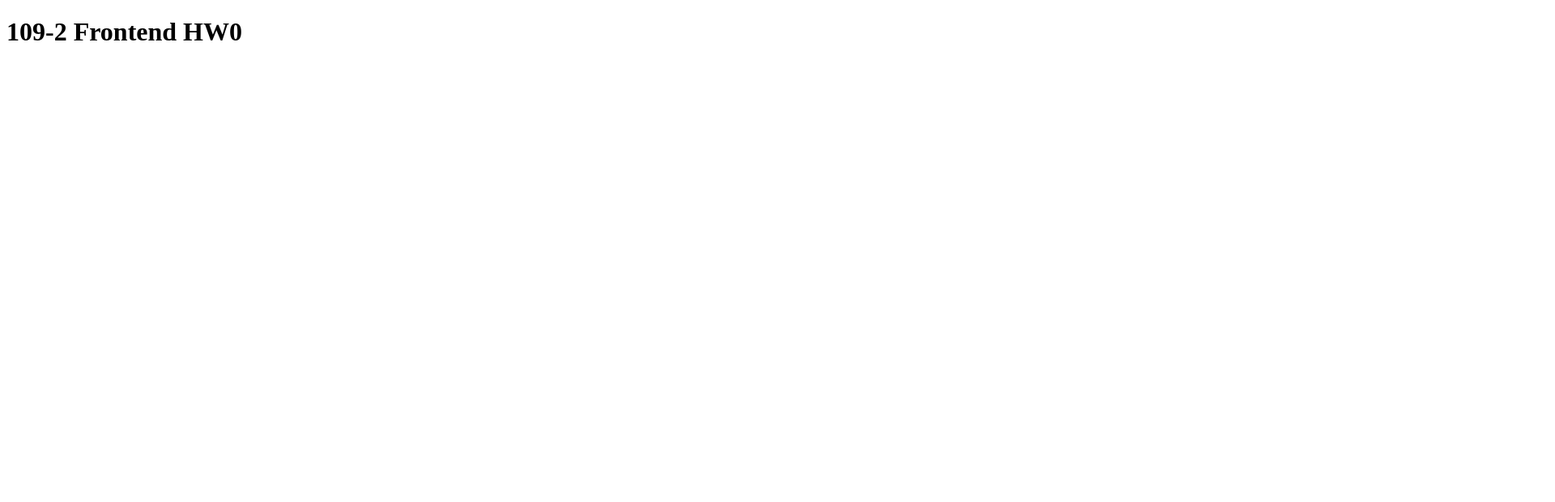
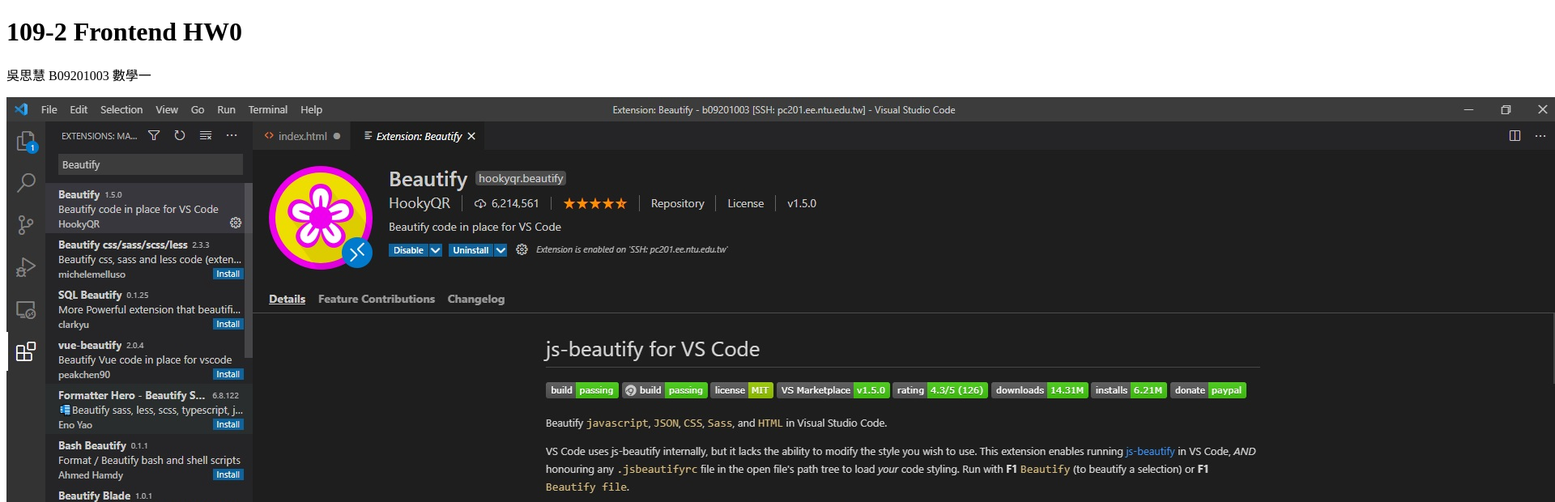
Before and after one commit to sway-wu/sway-wu.github.io, a plain HTML site: page 109-2Frontend/HW0/index.html in a window 1280 px wide. Shown: the top 620 px of the page at 81% size, 1920 px wide, since content can reach past the window. Drawn offline with Linux system fonts and the light colour scheme.

Commit message:
Add files via upload

```diff
--- a/109-2Frontend/HW0/index.html
+++ b/109-2Frontend/HW0/index.html
@@ -3,9 +3,11 @@
 <head>
     <meta charset="UTF-8">
     <meta name="viewpoint" content="width=device-width, initial-scale=1.0">
-    <title>Document</title>
+    <title>109-2 Frontend HW0</title>
 </head>
 <body>
     <h1>109-2 Frontend HW0</h1>
+    <p>吳思慧 B09201003 數學一</p>
+    <img src="./extend01.jpg" alt="error">
 </body>
 </html>
```
